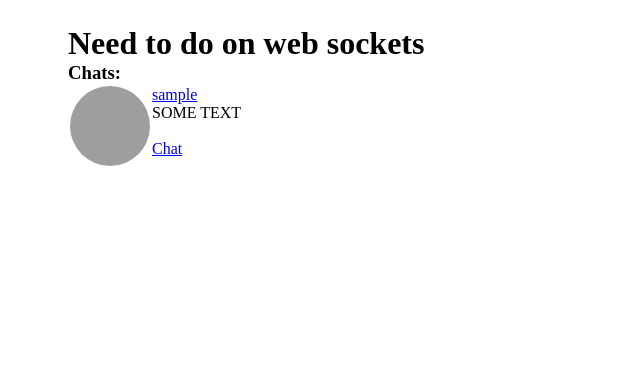
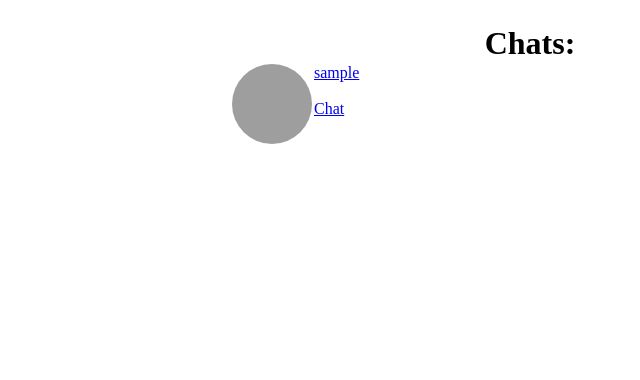
Before and after one commit to CherryNick/flask_project, a Flask app: page /messenger in a window 1280 px wide. Shown: the part 40-420 px from the top of the page, without its empty margins (110-750 px from the left). Run offline with Flask 2, Linux system fonts and the light colour scheme; a user stored in the database is signed in; tables that the repository leaves empty hold one stand-in row (values such as "Sample post"); some libraries are stand-ins or nearby versions; grey boxes are pictures that could not be loaded.

Commit message:
some changes

```diff
--- a/app/__init__.py
+++ b/app/__init__.py
@@ -1,4 +1,4 @@
-from flask import Flask, render_template, flash, redirect, url_for
+from flask import Flask
 from config import Config
 from flask_sqlalchemy import SQLAlchemy
 from flask_socketio import SocketIO
--- a/app/models.py
+++ b/app/models.py
@@ -9,6 +9,7 @@ import pathlib
 
 
 def format_time(time_field):
+    """return human readable date-time format"""
     month_to_str = {1: 'jan',
                     2: 'feb',
                     3: 'mar',
@@ -89,10 +90,9 @@ class User(UserMixin, db.Model):
                                           FriendRequest.status == 'approved')).all()
 
     def friends_posts(self):
-        """Костыли какие то"""
         friends_id = [friend.id for friend in self.friend_list]
         friends = Post.query.filter(Post.user_id.in_(friends_id),
-                                    Post.is_deleted == False)
+                                    Post.is_deleted is False)
         own = Post.query.filter_by(user_id=self.id, is_deleted=False)
         return friends.union(own).order_by(Post.timestamp.desc())
 
@@ -141,6 +141,9 @@ class User(UserMixin, db.Model):
 
     def get_last_seen(self):
         return format_time(self.last_seen)
+
+    def get_unread_messages(self):
+        pass
 
 
 @login.user_loader
--- a/app/routes.py
+++ b/app/routes.py
@@ -2,7 +2,7 @@ from flask import render_template, flash, redirect, url_for, request
 from app.forms import LoginForm, RegistrationForm, EditProfileForm, CreatePost
 from app import app, db
 from flask_login import current_user, login_user, logout_user, login_required
-from app.models import User, Post, Profile, FriendRequest, Message
+from app.models import User, Post, Profile, FriendRequest
 from werkzeug.urls import url_parse
 from app.utils import upload_media
 from sqlalchemy import func
--- a/app/static/style.css
+++ b/app/static/style.css
@@ -44,7 +44,15 @@
     display: flex;
 }
 
+.chats {
+    display: flex;
+    flex-direction: column;
+    align-items: center;
+}
 
+.user_chat {
+    min-width: 600px;
+}
 
 .post_wall {
     padding: 10px 50px;
@@ -107,6 +115,12 @@
     width: 80px;
     height: 80px;
     border-radius: 40px;
+}
+
+.small_avatar_td {
+    min-width: 80px;
+    min-height: 80px;
+
 }
 
 .friends {
@@ -195,3 +209,7 @@ td.friend_buttons {
     min-width: 400px;
     min-height: 40px;
 }
+
+.hidden {
+    display: none;
+}
--- a/app/templates/_user_chat.html
+++ b/app/templates/_user_chat.html
@@ -1,6 +1,7 @@
+<div class="user_chat">
     <table>
         <tr valign="top">
-        <td>{% if user.profile.media %}
+            <td class="small_avatar_td">{% if user.profile.media %}
                 <img src="{{ user.profile.media.path }}" alt="photo" class="small_avatar">
                 {% endif %}
             </td>
@@ -9,9 +10,10 @@
                     {{ user.username }}
                 </a>
                 <br>
-            <p>SOME TEXT</p>
+                <p></p>
                 <br>
                 <a href="{{ url_for('chat', username=user.username) }}">Chat</a>
             </td>
         </tr>
     </table>
+</div>
--- a/app/templates/base.html
+++ b/app/templates/base.html
@@ -15,12 +15,11 @@
             socket.emit('user_connect', '{{ current_user.id }}');
         });
 
-        // socket.on('send_private_message', data)
         socket.on("send_to", (data) => {
             console.log(data['data']);
             console.log(data['from_id']);
         });
-        // handle the event sent with socket.send()
+
         socket.on("message", data => {
             console.log(data);
         });
--- a/app/templates/messenger.html
+++ b/app/templates/messenger.html
@@ -1,9 +1,9 @@
 {% extends "base.html" %}
 {% block content %}
 
-<h1>Need to do on web sockets</h1>
-
-<h3>Chats:</h3>
+<div class="chats">
+    <h1>Chats:</h1>
+    <div>
         {% if users %}
         {% for user in users %}
         {% include "_user_chat.html" %}
@@ -12,4 +12,8 @@
         <a href="">Start messenging</a>
         {% endif %}
 
+
+    </div>
+</div>
+
 {% endblock %}
--- a/app/templates/profile.html
+++ b/app/templates/profile.html
@@ -39,6 +39,8 @@
         {% endif %}
         <br>
         <a href="{{ url_for('friends', username=user.username) }}">{{user.username}}'s friends</a>
+
+        <a href="{{ url_for('chat', username=user.username) }}"><button>Send message</button></a>
     </div>
 
     <div class="post_wall">
--- a/app/utils.py
+++ b/app/utils.py
@@ -1,7 +1,7 @@
 from flask import request
 from app.models import Media
 from os import path
-from app import app, db
+from app import db
 from shortuuid import uuid
 
 
--- a/project.py
+++ b/project.py
@@ -1,13 +1,5 @@
-from app import app, db, socketio
-from app.models import User, Post
-
-
-# for flask shell
-@app.shell_context_processor
-def make_shell_context():
-    return {'db': db, 'User': User, 'Post': Post}
+from app import app, socketio
 
 
 if __name__ == '__main__':
-    #app.run(debug=True)
     socketio.run(app, debug=True)
```
Also changed, not shown: app/messenger.py (+2 -26 lines), app/templates/chat.html (+15 -3 lines), 1 other file. Lines whose indentation alone changed are shown as unchanged.
